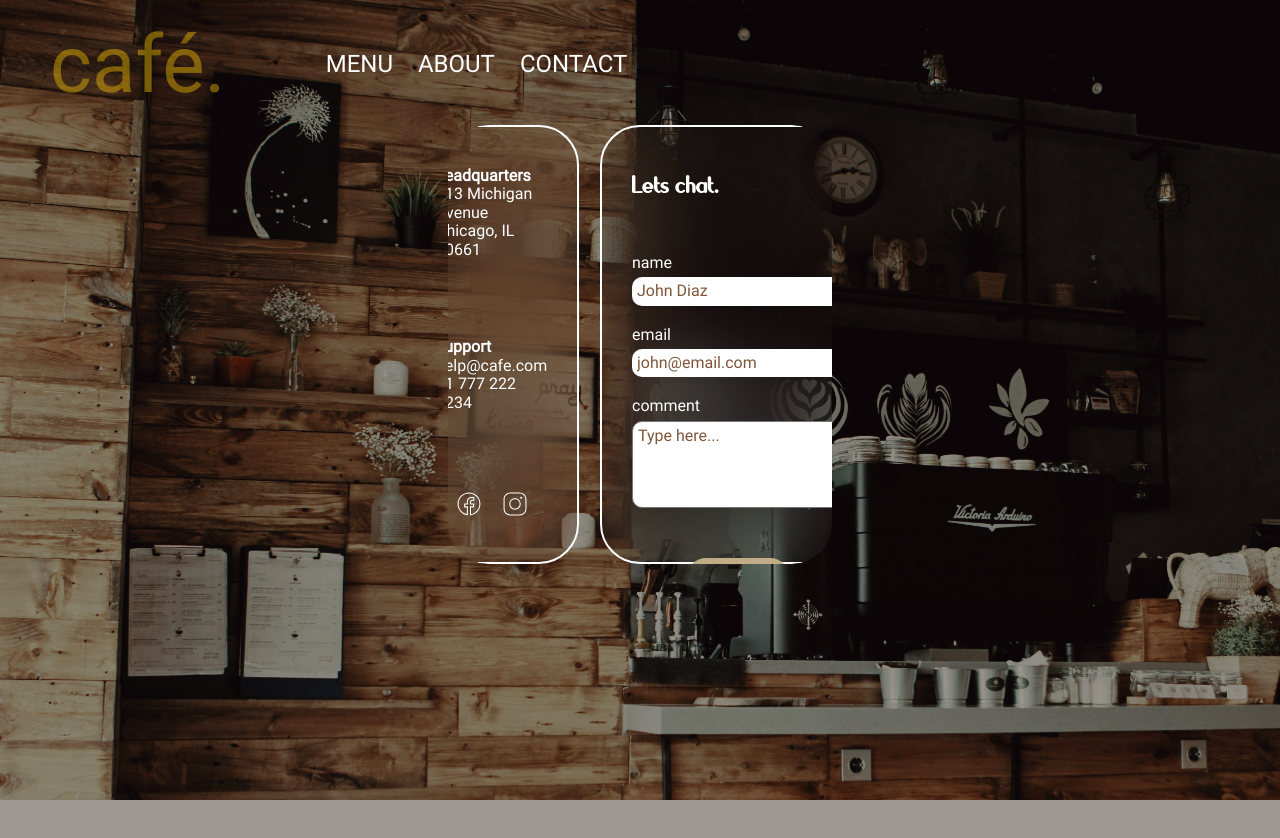
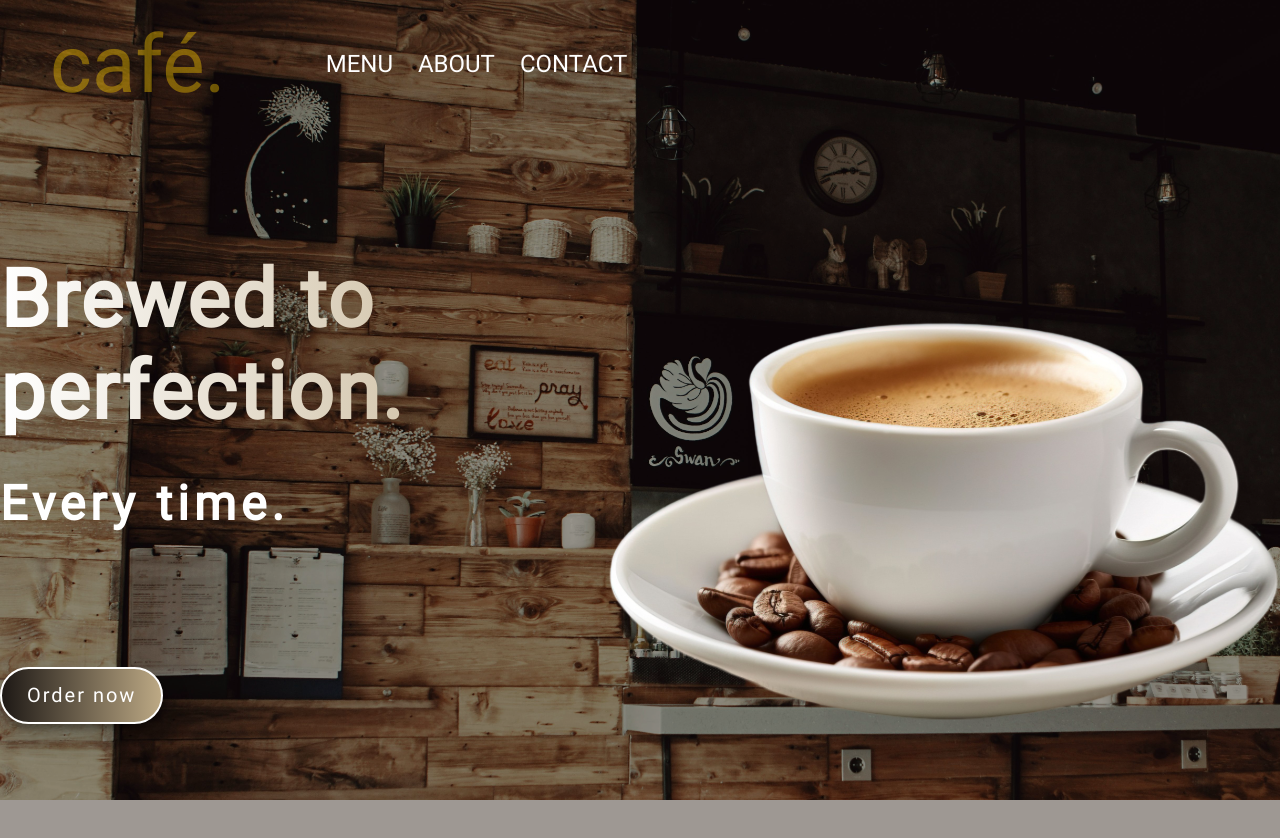
Before and after one commit to vespucchi/restaurant, a website built with webpack: page src/index/index.html in a window 1280 px wide. Before the commit the page ends 800 px from the top, so only its background shows below. Built offline with nearby package versions, Linux system fonts and the light colour scheme; files whose address does not match are found by name.

Commit message:
Fix module load

```diff
--- a/src/index/index.js
+++ b/src/index/index.js
@@ -8,7 +8,7 @@ import loadAboutContent from '../about/about-load.js';
 
 const body = document.querySelector('body');
 
-body.appendChild(loadContactContent());
+body.appendChild(loadMainContent());
 
 const navItems = document.querySelectorAll('.nav-item');
 const main = document.querySelector('main');
```
Also changed, not shown: dist/index.html, 2 other files.
